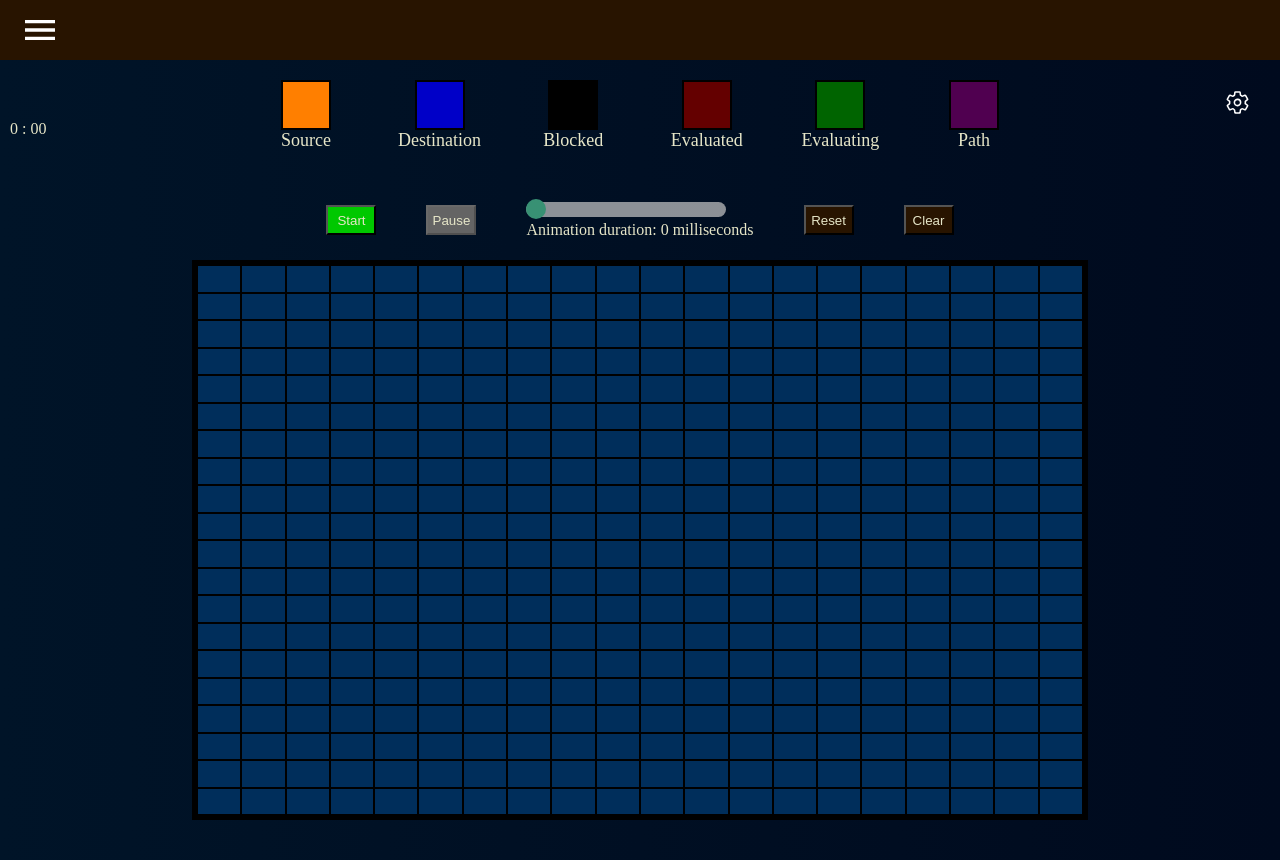
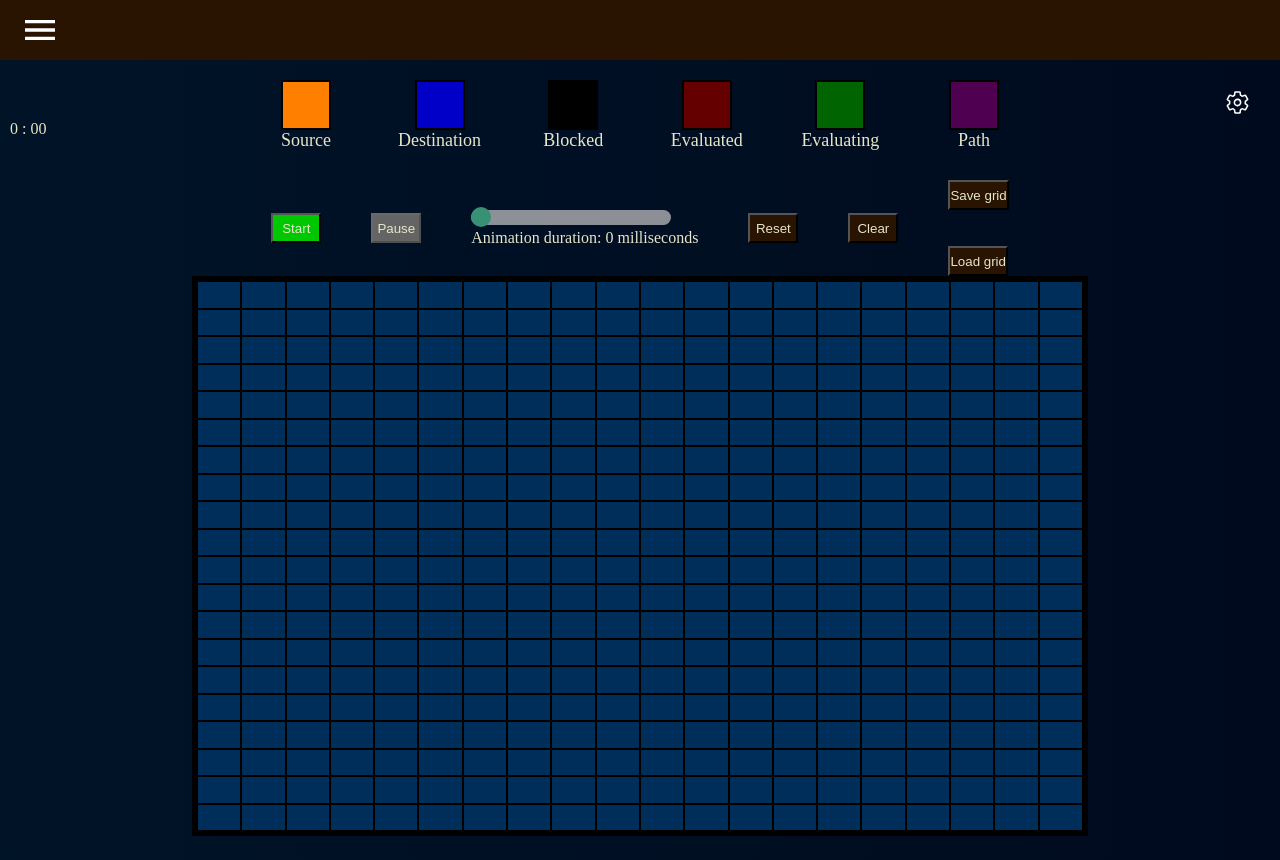
Before and after one commit to DimosTheocharis/AlgorithmVisualizer-code, a React (Create React App) app: page / in a window 1280 px wide. Built offline with nearby package versions, Linux system fonts and the light colour scheme.

Commit message:
Added save grid system and ui

```diff
--- a/src/App.js
+++ b/src/App.js
@@ -16,6 +16,8 @@ function App() {
   const [grid, setGrid] = useState(null); //the grid of nodes that will be used in the algorithms
   const [animationDuration, setAnimationDuration] = useState(0); //how fast the algorithm will run
   const [disabled, setDisabled] = useState(false); //whether or not some buttons are disabled
+  const [showGridInput, setShowGridInput] = useState(false); //whether the input for typing the name of the grid you want to save is visible
+  const [showSelector, setShowSelector] = useState(false); //whether the drop-down menu of saved grids is visible
   let durationInterval = useRef(null);
   let algorithmState = useRef("unbegun"); //a mutable value that tells the holds the state of the algorithm.
   //unbegan if it has not started yet
@@ -122,7 +124,7 @@ function App() {
 
   return (
     <AppContext.Provider value={{rows, algorithmState, animationDuration, calculateDistance, columns, computeNeighbours, disabled, durationInterval, getStatus, grid, pause,
-    performGridChanges, setAnimationDuration, setDisabled, setGrid, sleep, visualizePath}}>
+    performGridChanges, setAnimationDuration, setDisabled, setGrid, setShowGridInput, setShowSelector, showGridInput, showSelector, sleep, visualizePath}}>
       <NavBar/>
       <Routes>
         <Route path="/asterisk" element={<AsteriskPathFinding/>}/>
--- /dev/null
+++ b/src/Components/Selector/Selector.js
@@ -0,0 +1,12 @@
+import React, { useState } from 'react';
+import SelectorCSS from './Selector.module.css';
+
+function Selector({showSelector}) {
+    return (
+        <div className={`${SelectorCSS.container} ${showSelector ? null : SelectorCSS.containerHidden}`}>
+            hoo
+        </div>
+    )
+}
+
+export default Selector;
--- /dev/null
+++ b/src/Components/Selector/Selector.module.css
@@ -0,0 +1,9 @@
+.container {
+    width: 150px;
+    height: 30px;
+    display: flex;
+}
+
+.containerHidden {
+    display: none;
+}
--- a/src/Screens/AsteriskPathFinding/AsteriskPathFinding.js
+++ b/src/Screens/AsteriskPathFinding/AsteriskPathFinding.js
@@ -5,25 +5,28 @@ import AsteriskNode from '../../Data Structures/AsteriskNode';
 import Block from '../../Components/Block/Block';
 import Settings from '../../Components/Settings/Settings';
 import Timer from '../../Components/Timer/Timer';
+import Selector from '../../Components/Selector/Selector';
 import { AppContext } from '../../App';
 import { IoSettingsOutline } from "react-icons/io5";
+import { BsFillArrowRightSquareFill } from "react-icons/bs";
 import styles from './AsteriskPathFinding.module.css';
 
 
 function AsteriskPathFinding() {
   const {rows, algorithmState, animationDuration, calculateDistance, columns, computeNeighbours, disabled, durationInterval, getStatus, grid, pause,
-         performGridChanges, setAnimationDuration, setDisabled, setGrid, sleep, visualizePath} = useContext(AppContext);
+         performGridChanges, setAnimationDuration, setDisabled, setGrid, setShowGridInput, setShowSelector, showGridInput, showSelector, sleep, visualizePath} = useContext(AppContext);
   const [nextBlock, setNextBlock] = useState("source"); //determines what the next block is going to be
   const [source, setSource] = useState(null);
   const [destination, setDestination] = useState(null);
   const [showSettings, setShowSettings] = useState(false);
+  //the next 3 values are for the nodes of the algorithm.
   const [showValueG, setShowValueG] = useState(false);
   const [showValueH, setShowValueH] = useState(false);
   const [showValueF, setShowValueF] = useState(false);
   const [duration, setDuration] = useState(0); //the running time of the algorithm
+  const gridNameInputRef = useRef(null);
 
   useEffect(() => {
-    console.log("mpainw Asterisk");
     createGrid();
   }, [])
 
@@ -42,6 +45,21 @@ function AsteriskPathFinding() {
     setGrid(startGrid);
   }
 
+
+  const deconstructGrid = (grid) => {
+    //this function takes a grid of node instances as input and returns a 2d array of letters that correspond to the status of the nodes
+    //ie "U" means unblocked, "D" means destination, "S" means source etc
+    const newGrid = [];
+    let newRow;
+    grid.forEach(row => {
+      newRow = [];
+      row.forEach(node => {
+        newRow.push(node.getStatus()[0].toUpperCase());
+      })
+      newGrid.push(newRow);
+    })
+    return newGrid;
+  }
 
   const getBlocks = () => {
     //create the grid. That is, 20x20 blocks
@@ -192,6 +210,30 @@ function AsteriskPathFinding() {
   }
 
 
+  const saveGridName = () => {
+    const newName = gridNameInputRef.current.value; //take the name of the grid we want to save
+    if (newName === "") {
+      alert("The name of the grid is empty. Try typing a name for the grid you want to save.");
+    }
+    let grids = JSON.parse(localStorage.getItem("grids")); //all the saved grids
+    console.log(grids);
+    if (grids !== null) {
+      if (Object.keys(grids).find(name => name === newName)) {
+        alert("There is already a grid with the same name.");
+        return;
+      } else {
+        grids[newName] = deconstructGrid(grid);
+        localStorage.setItem("grids", JSON.stringify(grids));
+      }
+    } else {
+      grids = {};
+      grids[newName] = deconstructGrid(grid);
+      localStorage.setItem("grids", JSON.stringify(grids));
+    }
+    setShowGridInput(false);
+  }
+
+
   const toggleSettings = () => {
     setShowSettings(prev => !prev);
   }
@@ -267,8 +309,6 @@ function AsteriskPathFinding() {
   //determine the color of the operator button (start/stop button) here to avoid confusion at the the render block
   const operatorButtonClassName = algorithmState.current === "pending" ? "stop" : "start";
 
-  console.log("exw mpei Asterisk")
-
   return (
       <div className={styles.container}>
         <div className={styles.settings}>
@@ -318,13 +358,73 @@ function AsteriskPathFinding() {
           >
             {algorithmState.current === "pending" ? "Stop" : "Start"}
           </button>
-          <button  onClick={handlePauseButton} className={`${styles.button} ${algorithmState.current === "unbegun" || algorithmState.current === "finished" ? `${styles.disabled}` : null}`} disabled={algorithmState.current === "unbegun" || algorithmState.current === "finished"}>{algorithmState.current === "paused" ? "Resume" : "Pause"}</button>
+          <button
+            onClick={handlePauseButton}
+            className={`${styles.button} ${algorithmState.current === "unbegun" || algorithmState.current === "finished" ? `${styles.disabled}` : null}`}
+            disabled={algorithmState.current === "unbegun" || algorithmState.current === "finished"}
+          >
+            {algorithmState.current === "paused" ? "Resume" : "Pause"}
+          </button>
           <div className='sliderContainer'>
-            <input type="range" min={0} max={5000} value={animationDuration} className={`${styles.slider} ${algorithmState.current !== "unbegun" && algorithmState.current !== "finished" ? `${styles.sliderDisabled}` : `${styles.sliderEnabled}`}`} onChange={handleSlider} disabled={algorithmState.current !== "unbegun" && algorithmState.current !== "finished"}/>
+            <input
+              type="range"
+              min={0}
+              max={5000}
+              value={animationDuration}
+              className={`${styles.slider} ${algorithmState.current !== "unbegun" && algorithmState.current !== "finished" ? `${styles.sliderDisabled}` : `${styles.sliderEnabled}`}`}
+              onChange={handleSlider}
+              disabled={algorithmState.current !== "unbegun" && algorithmState.current !== "finished"}
+            />
             <p className={styles.sliderText}>Animation duration: {animationDuration} milliseconds</p>
           </div>
-          <button onClick={handleResetButton} className={`${styles.button} ${disabled ? `${styles.disabled}` : null}`} disabled={disabled}>Reset</button>
-          <button onClick={handleClearButton} className={`${styles.button} ${disabled ? `${styles.disabled}` : null}`} disabled={disabled}>Clear</button>
+          <button
+            onClick={handleResetButton}
+            className={`${styles.button} ${disabled ? `${styles.disabled}` : null}`}
+            disabled={disabled}
+          >
+            Reset
+          </button>
+          <button
+            onClick={handleClearButton}
+            className={`${styles.button} ${disabled ? `${styles.disabled}` : null}`}
+            disabled={disabled}
+          >
+            Clear
+          </button>
+          <div className={styles.saveLoadGridContainer}>
+            <div className={styles.saveGridContainer}>
+              <button
+                className={`${styles.button} ${disabled ? `${styles.disabled}` : null}`}
+                disabled={disabled}
+                onClick={() => setShowGridInput(true)}
+              >
+                Save grid
+              </button>
+              <input
+                type="text"
+                hidden={!showGridInput}
+                className={styles.gridNameInput}
+                ref={gridNameInputRef}
+              />
+              <BsFillArrowRightSquareFill
+                className={`${styles.submitGridName} ${showGridInput ? null : styles.submitGridNameHidden}`}
+                onClick={saveGridName}
+              />
+            </div>
+
+
+            <div className={styles.loadGridContainer}>
+              <button
+                className={`${styles.button} ${disabled ? `${styles.disabled}` : null}`}
+                disabled={disabled}
+                onClick={() => setShowSelector(true)}
+              >
+                Load grid
+              </button>
+              <Selector showSelector={showSelector}/>
+            </div>
+
+          </div>
         </div>
         <div className={styles.grid}>
           {getBlocks()}
--- a/src/Screens/AsteriskPathFinding/AsteriskPathFinding.module.css
+++ b/src/Screens/AsteriskPathFinding/AsteriskPathFinding.module.css
@@ -8,10 +8,9 @@
 }
 
 .button {
-    width: 50px;
     height: 30px;
+    min-width: 50px;
     cursor: pointer;
-    background-color: rgb(200,200,180);
     background-color: #281400;
     color: rgb(230,230,200);
 }
@@ -79,7 +78,7 @@
 
 .functionalityContainer {
     width: 60%;
-    height: 10%;
+    height: 12%;
     display: flex;
     flex-direction: row;
     justify-content: center;
@@ -96,10 +95,30 @@
     grid-template-rows: repeat(20, 1fr);
 }
 
+.gridNameInput {
+    appearance: none;
+    border-radius: 10px;
+    padding-left: 10px;
+    margin-left: 20px;
+    height: 30px;
+}
+
 
 .path {
     background-color: purple;
     background-color: rgb(80,0,80);
+}
+
+.saveGridContainer, .loadGridContainer {
+    display: flex;
+    flex-direction: row;
+}
+
+.saveLoadGridContainer {
+    height: 100%;
+    display: flex;
+    flex-direction: column;
+    justify-content: space-between;
 }
 
 
@@ -186,6 +205,21 @@
     background-color: rgb(175,0,0);
 }
 
+.submitGridName {
+    height: 30px;
+    width: 30px;
+    color: #281400;
+    cursor: pointer;
+}
+
+.submitGridName:hover {
+    color: rgb(30,15,0);
+}
+
+.submitGridNameHidden {
+    display: none;
+}
+
 @keyframes rotateZ {
     0% {
         transform: rotateZ(0deg);
```
